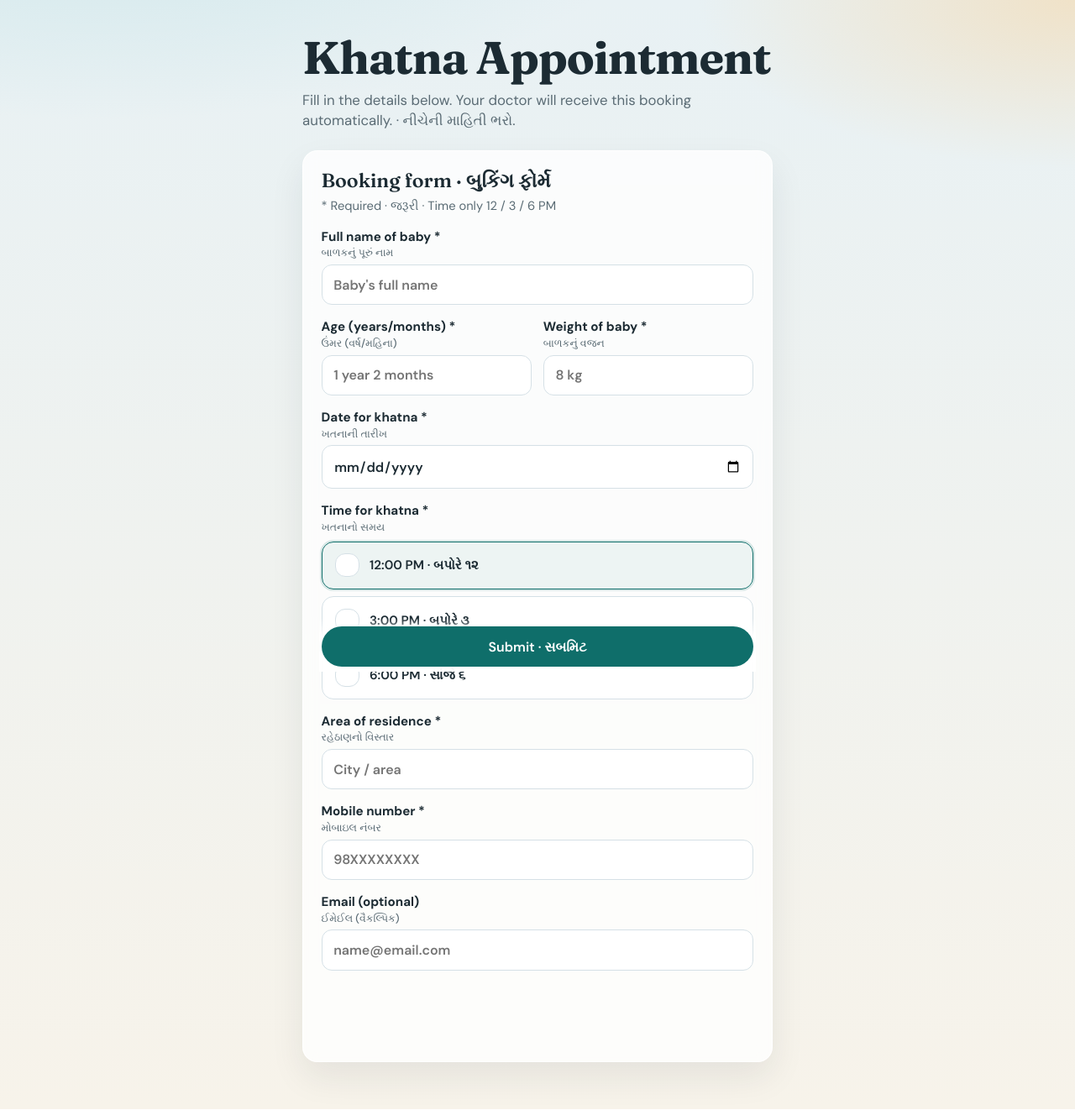
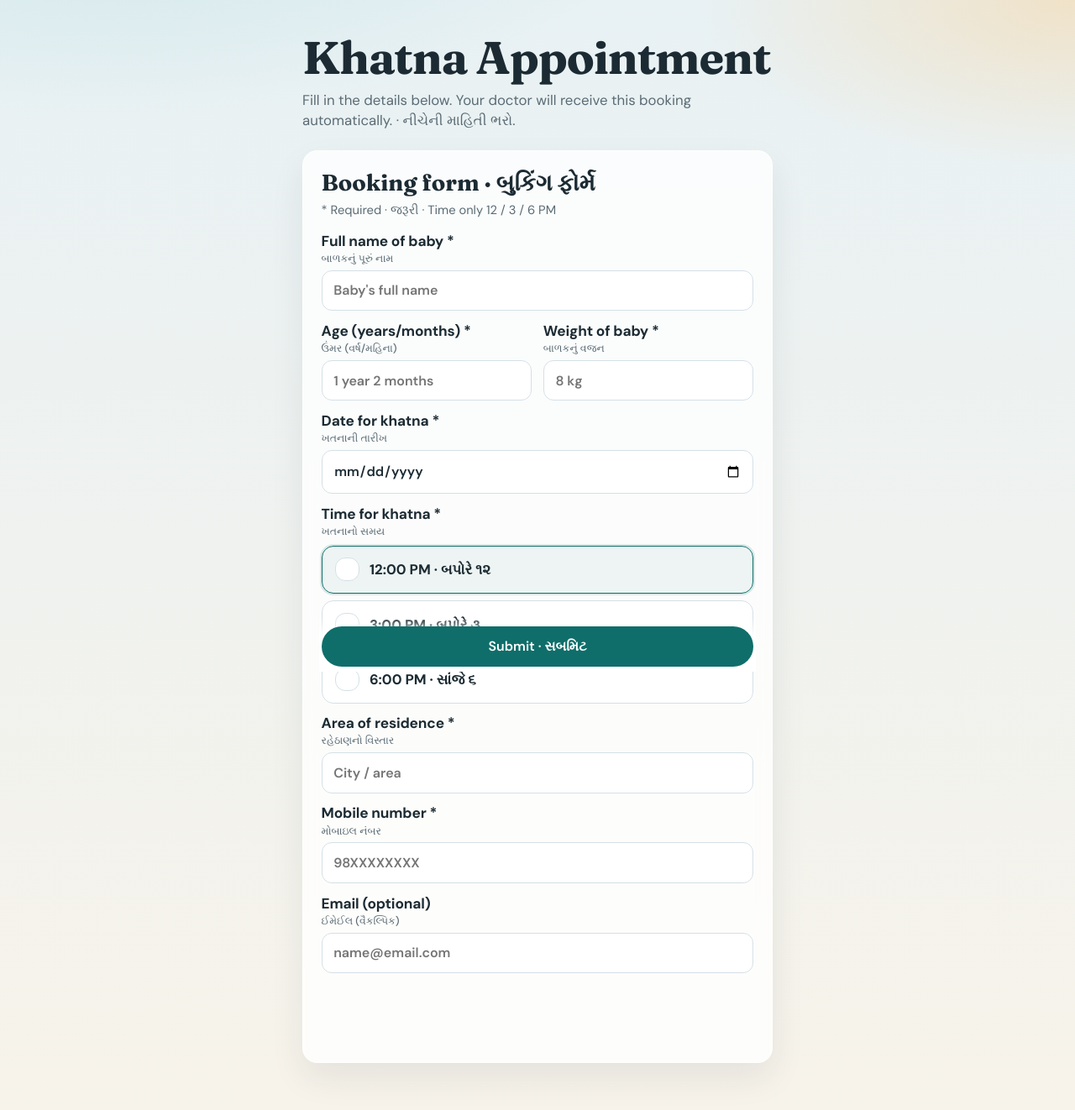
Before and after one commit to Pcdesai11/appointment-app, a Flask app: page / in a window 1280 px wide. Shown: the whole page at 84% size. Run offline with Flask 3, Linux system fonts and the light colour scheme.

Commit message:
Make English form labels bigger and bolder.
Co-authored-by: Cursor <cursoragent@cursor.com>

```diff
--- a/static/style.css
+++ b/static/style.css
@@ -378,15 +378,18 @@ tr:last-child td {
 }
 
 .label-en {
-  font-size: 0.95rem;
-  font-weight: 700;
+  font-size: 1.08rem;
+  font-weight: 800;
   color: var(--ink);
+  letter-spacing: -0.01em;
+  line-height: 1.25;
 }
 
 .label-gu {
   font-size: 0.78rem;
   font-weight: 500;
   color: var(--muted);
+  line-height: 1.3;
 }
 
 .time-slots {
@@ -444,8 +447,18 @@ tr:last-child td {
   background: linear-gradient(180deg, rgba(255, 255, 255, 0), rgba(255, 255, 255, 0.96) 35%);
 }
 
-.form-patient {
-  gap: 1rem;
+.page-patient .brand {
+  font-weight: 800;
+}
+
+.page-patient h2 {
+  font-size: clamp(1.4rem, 5vw, 1.7rem);
+  font-weight: 700;
+}
+
+.time-option {
+  font-size: 1.05rem;
+  font-weight: 700;
 }
 
 .form-patient input[type="date"] {
@@ -639,7 +652,7 @@ tr:last-child td {
 
 @media (max-width: 380px) {
   .label-en {
-    font-size: 0.9rem;
+    font-size: 1rem;
   }
 
   td {
```
